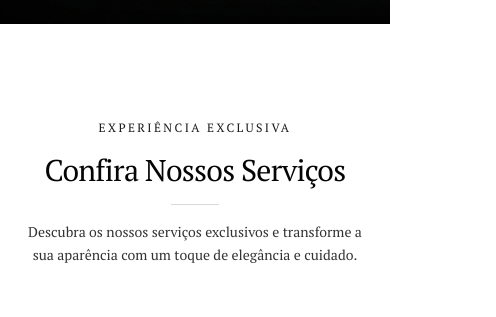
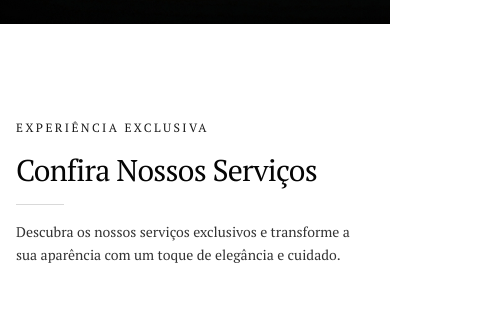
Before and after one commit to DaviFreitas77/rrstudio, a Next.js app: page / in a window 390 px wide. Shown: the part 820-1137 px from the top of the page, 496 px wide, since content can reach past the window. Built offline with nearby package versions, Linux system fonts and the light colour scheme.

Commit message:
refactor SectionHeading, Journey, and Location components for improved alignment and responsiveness

```diff
--- a/components/ui/section-heading.tsx
+++ b/components/ui/section-heading.tsx
@@ -22,11 +22,9 @@ export function SectionHeading({
         <div
             className={cn(
                 "mb-5 md:mb-16",
-                                isLeftAligned
-                                        ? "text-left"
-                                        : isCenteredOnMobile
-                                            ? "text-center lg:text-left"
-                                            : "text-center",
+                                isLeftAligned || isCenteredOnMobile
+                                    ? "text-left"
+                                    : "text-left lg:text-center",
                 className
             )}
         >
@@ -41,8 +39,7 @@ export function SectionHeading({
             <div
                 className={cn(
                     "mb-4 h-px w-12 bg-muted",
-                    (!isLeftAligned || isCenteredOnMobile) && "mx-auto",
-                    isCenteredOnMobile && "lg:mx-0"
+                    !isLeftAligned && !isCenteredOnMobile && "lg:mx-auto"
                 )}
             />
 
@@ -50,11 +47,9 @@ export function SectionHeading({
                 <p
                     className={cn(
                         "max-w-xl text-sm font-light leading-relaxed text-tertiary md:text-base",
-                                                isLeftAligned
-                                                        ? "mr-0"
-                                                        : isCenteredOnMobile
-                                                            ? "mx-auto lg:mx-0"
-                                                            : "mx-auto"
+                                                isLeftAligned || isCenteredOnMobile
+                                                    ? "mr-0"
+                                                    : "lg:mx-auto"
                     )}
                 >
                     {description}
--- a/src/sections/journey.tsx
+++ b/src/sections/journey.tsx
@@ -9,16 +9,16 @@ export function Journey() {
       className="overflow-hidden border-b border-muted bg-background px-4 py-16 lg:px-10 lg:py-24"
     >
       <div className="mx-auto grid max-w-88xl items-center gap-12 lg:grid-cols-[0.9fr_1.1fr] lg:gap-16">
-        <div className="order-2 text-center lg:order-1 lg:text-left">
+        <div className="order-2 text-left lg:order-1">
           <span className="text-xs font-medium uppercase tracking-[0.2em] text-destaque">
             Nossa experiência
           </span>
 
-          <h2 className="mx-auto mt-5 max-w-xl text-4xl leading-[0.98] text-ink sm:text-5xl lg:mx-0 lg:text-6xl">
+          <h2 className="mt-5 max-w-xl text-4xl leading-[0.98] text-ink sm:text-5xl lg:text-6xl">
             Cuidado que transforma cada visita.
           </h2>
 
-          <p className="mx-auto mt-6 max-w-lg text-base leading-relaxed text-ink/70 sm:text-lg lg:mx-0">
+          <p className="mt-6 max-w-lg text-base leading-relaxed text-ink/70 sm:text-lg">
             Cada atendimento é pensado para valorizar sua beleza com técnica,
             escuta e um cuidado que continua depois do espelho.
           </p>
--- a/src/sections/location.tsx
+++ b/src/sections/location.tsx
@@ -19,14 +19,14 @@ export function Location() {
 	return (
 		<section
 			id="localizacao"
-			className="border-b border-muted bg-background px-4 py-16 lg:px-10 lg:py-24"
+			className="max-w-full overflow-x-hidden border-b border-muted bg-background px-4 py-16 lg:px-10 lg:py-24"
 		>
-			<div className="mx-auto grid max-w-88xl items-start gap-12 lg:grid-cols-[0.8fr_1.2fr] lg:gap-16">
+			<div className="mx-auto grid min-w-0 max-w-88xl items-start gap-12 lg:grid-cols-[0.8fr_1.2fr] lg:gap-16">
 				<div>
-					<span className="block text-center text-xs font-medium uppercase tracking-[0.2em] text-destaque lg:text-left">
+					<span className="block text-left text-xs font-medium uppercase tracking-[0.2em] text-destaque">
 						Onde estamos
 					</span>
-					<h2 className="mx-auto mt-4 max-w-xl text-center text-4xl leading-[0.98] text-ink sm:text-5xl lg:mx-0 lg:text-left">
+					<h2 className="mt-4 max-w-xl text-left text-4xl leading-[0.98] text-ink sm:text-5xl">
 						Encontre a unidade mais perto de você.
 					</h2>
 
@@ -55,11 +55,11 @@ export function Location() {
 					</div>
 				</div>
 
-				<div className="relative aspect-[4/3] min-h-[360px] overflow-hidden bg-muted lg:min-h-[520px]">
+				<div className="relative min-w-0 max-w-full aspect-[4/3] min-h-[360px] overflow-hidden bg-muted lg:min-h-[520px]">
 					<iframe
 						title={`Mapa da ${mainLocation.name}`}
 						src={mainLocation.mapUrl}
-						className="h-full w-full border-0 grayscale"
+						className="block h-full max-w-full w-full border-0 grayscale"
 						loading="lazy"
 						referrerPolicy="no-referrer-when-downgrade"
 					/>
```
